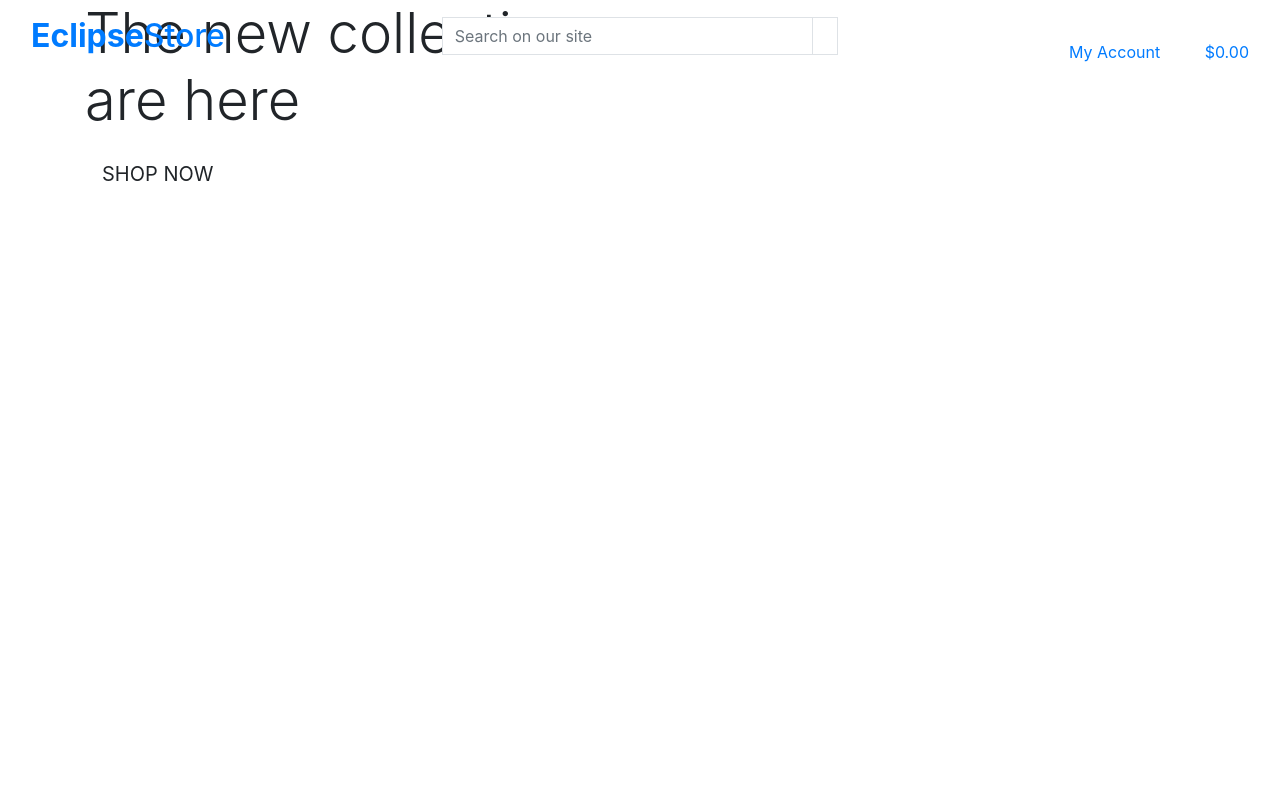
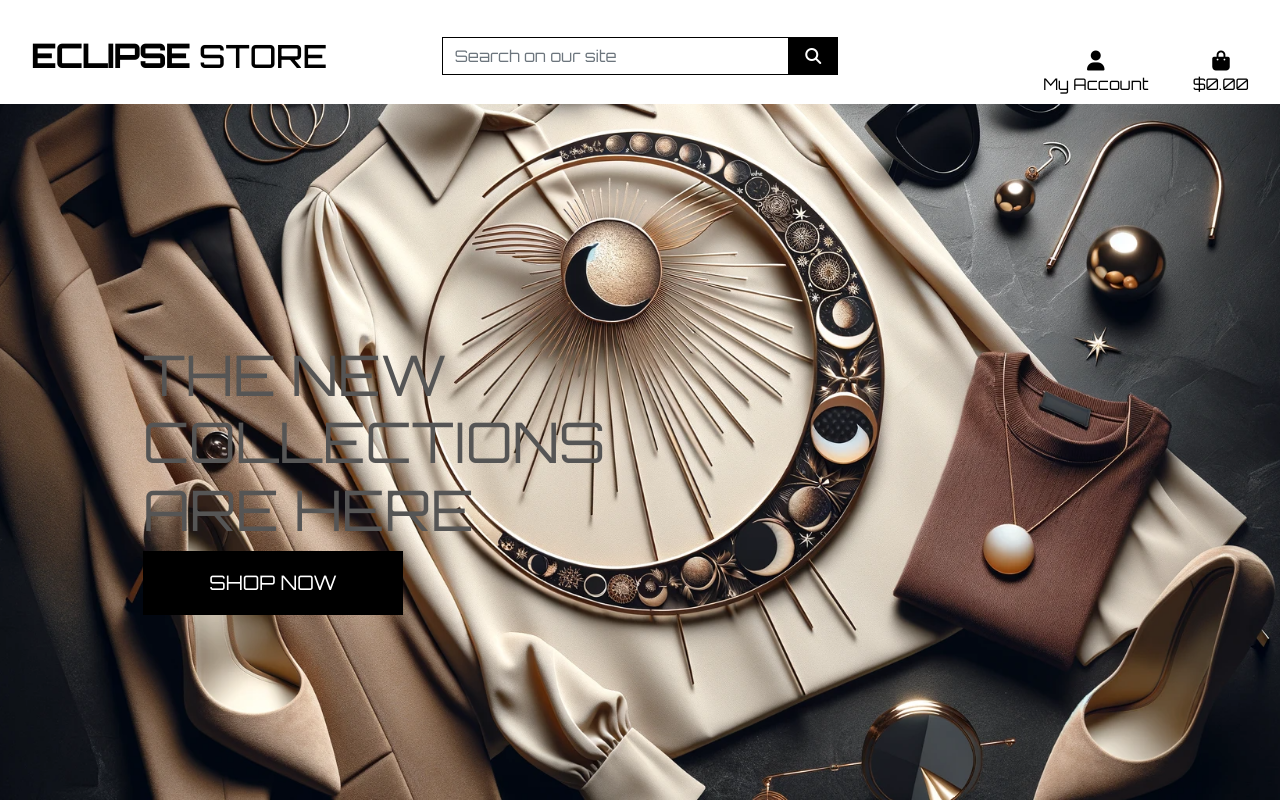
Before and after one commit to Dulgisng/ecommerce, a Django app: page / in a window 1280 px wide. Run offline with Django 3.2, Linux system fonts and the light colour scheme; some libraries are stand-ins or nearby versions.

Commit message:
completed the hompeage header and css

```diff
--- a/ecommerce/settings.py
+++ b/ecommerce/settings.py
@@ -149,6 +149,10 @@ USE_TZ = True
 # https://docs.djangoproject.com/en/3.2/howto/static-files/
 
 STATIC_URL = '/static/'
+STATICFILES_DIRS = (os.path.join(BASE_DIR, 'static'),)
+
+MEDIA_URL = '/media/'
+MEDIA_ROOT = os.path.join(BASE_DIR, 'media')
 
 # Default primary key field type
 # https://docs.djangoproject.com/en/3.2/ref/settings/#default-auto-field
--- a/ecommerce/urls.py
+++ b/ecommerce/urls.py
@@ -15,9 +15,12 @@ Including another URLconf
 """
 from django.contrib import admin
 from django.urls import path, include
+from django.conf import settings
+from django.conf.urls.static import static
+
 
 urlpatterns = [
     path('admin/', admin.site.urls),
     path('accounts/', include('allauth.urls')),
     path('', include('home.urls')),
-]
+] + static(settings.MEDIA_URL, document_root=settings.MEDIA_ROOT)
--- /dev/null
+++ b/static/css/base.css
@@ -0,0 +1,80 @@
+html {
+    height: 100%;
+}
+
+body {
+    background: url('/media/homepage.png') no-repeat center center fixed;
+    background-size: cover;
+    height: calc(100vh - 164px);
+    color: #555;
+    font-family: 'Orbitron', sans-serif;}
+
+/* from Bulma */
+.icon {
+    align-items: center;
+    display: inline-flex;
+    justify-content: center;
+    height: 1.5rem;
+    width: 1.5rem;
+}
+
+.logo-font {
+    text-transform: uppercase;
+}
+
+.main-logo-link {
+    width: fit-content;
+}
+
+.shop-now-button {
+    background: black;
+    color: white;
+    min-width: 260px;
+}
+
+.btn-black {
+    background: black;
+    color: white;
+}
+
+.shop-now-button:hover,
+.shop-now-button:active,
+.shop-now-button:focus,
+.btn-black:hover,
+.btn-black:active,
+.btn-black:focus {
+    background: #222;
+    color: white;
+}
+
+.text-black {
+    color: #000 !important;
+}
+
+.border-black {
+    border: 1px solid black !important;
+}
+
+/* -------------------------------- Media Queries */
+
+/* Slightly larger container on xl screens */
+@media (min-width: 1200px) {
+  .container {
+    max-width: 80%;
+  }
+}
+
+/* fixed top navbar only on medium and up */
+@media (min-width: 992px) {
+    .fixed-top-desktop-only {
+        position: fixed;
+        top: 0;
+        right: 0;
+        left: 0;
+        z-index: 1030;
+    }
+
+    .header-container {
+        padding-top: 164px;
+    }
+}
--- a/templates/base.html
+++ b/templates/base.html
@@ -15,22 +15,23 @@
     {% endblock %}
 
     {% block corecss %}
-    <link rel="stylesheet" href="https://cdn.jsdelivr.net/npm/bootstrap@4.6.2/dist/css/bootstrap.min.css"
-        integrity="sha384-xOolHFLEh07PJGoPkLv1IbcEPTNtaed2xpHsD9ESMhqIYd0nLMwNLD69Npy4HI+N" crossorigin="anonymous">
+    <link rel="stylesheet" href="https://cdn.jsdelivr.net/npm/bootstrap@4.6.2/dist/css/bootstrap.min.css"integrity="sha384-xOolHFLEh07PJGoPkLv1IbcEPTNtaed2xpHsD9ESMhqIYd0nLMwNLD69Npy4HI+N" crossorigin="anonymous">
+    <link rel="stylesheet" href="https://fonts.googleapis.com">
+    <link rel="stylesheet" href="https://fonts.gstatic.com" crossorigin>
+    <link href="https://fonts.googleapis.com/css2?family=Orbitron:wght@400;500&display=swap" rel="stylesheet">
+    <link rel="stylesheet" href="{% static 'css/base.css' %}">
+
+
     {% endblock %}
 
     {% block extra_css %}
     {% endblock %}
 
     {% block corejs %}
-    <script src="https://cdn.jsdelivr.net/npm/jquery@3.5.1/dist/jquery.min.js"
-        integrity="sha256-9/aliU8dGd2tb6OSsuzixeV4y/faTqgFtohetphbbj0=" crossorigin="anonymous"></script>
-    <script src="https://cdn.jsdelivr.net/npm/popper.js@1.16.1/dist/umd/popper.min.js"
-        integrity="sha384-9/reFTGAW83EW2RDu2S0VKaIzap3H66lZH81PoYlFhbGU+6BZp6G7niu735Sk7lN"
-        crossorigin="anonymous"></script>
-    <script src="https://cdn.jsdelivr.net/npm/bootstrap@4.6.2/dist/js/bootstrap.min.js"
-        integrity="sha384-+sLIOodYLS7CIrQpBjl+C7nPvqq+FbNUBDunl/OZv93DB7Ln/533i8e/mZXLi/P+"
-        crossorigin="anonymous"></script>
+    <script src="https://kit.fontawesome.com/fd0c3d5269.js" crossorigin="anonymous"></script>
+    <script src="https://cdn.jsdelivr.net/npm/jquery@3.5.1/dist/jquery.min.js"integrity="sha256-9/aliU8dGd2tb6OSsuzixeV4y/faTqgFtohetphbbj0=" crossorigin="anonymous"></script>
+    <script src="https://cdn.jsdelivr.net/npm/popper.js@1.16.1/dist/umd/popper.min.js"integrity="sha384-9/reFTGAW83EW2RDu2S0VKaIzap3H66lZH81PoYlFhbGU+6BZp6G7niu735Sk7lN"crossorigin="anonymous"></script>
+    <script src="https://cdn.jsdelivr.net/npm/bootstrap@4.6.2/dist/js/bootstrap.min.js"integrity="sha384-+sLIOodYLS7CIrQpBjl+C7nPvqq+FbNUBDunl/OZv93DB7Ln/533i8e/mZXLi/P+"crossorigin="anonymous"></script>
     {% endblock %}
 
     {% block extra_js %}
@@ -41,10 +42,10 @@
 
 <body>
     <header class="container-fluid fixed-top">
-        <div class="row">
+        <div id="topnav" class="row bg-white pt-lg-2 d-none d-lg-flex">
             <div class="col-12 col-lg-4 my-auto py-1 py-lg-0 text-center text-lg-left">
                 <a href="{% url 'home' %}" class="nav-link main-logo-link">
-                    <h2 class="logo-font text-black my-0"><strong>Eclipse</strong>Store</h2>
+                    <h2 class="logo-font text-black my-0"><strong>Eclipse</strong> Store</h2>
                 </a>
             </div>
 
```
Also changed, not shown: media/homepage.png (added).
